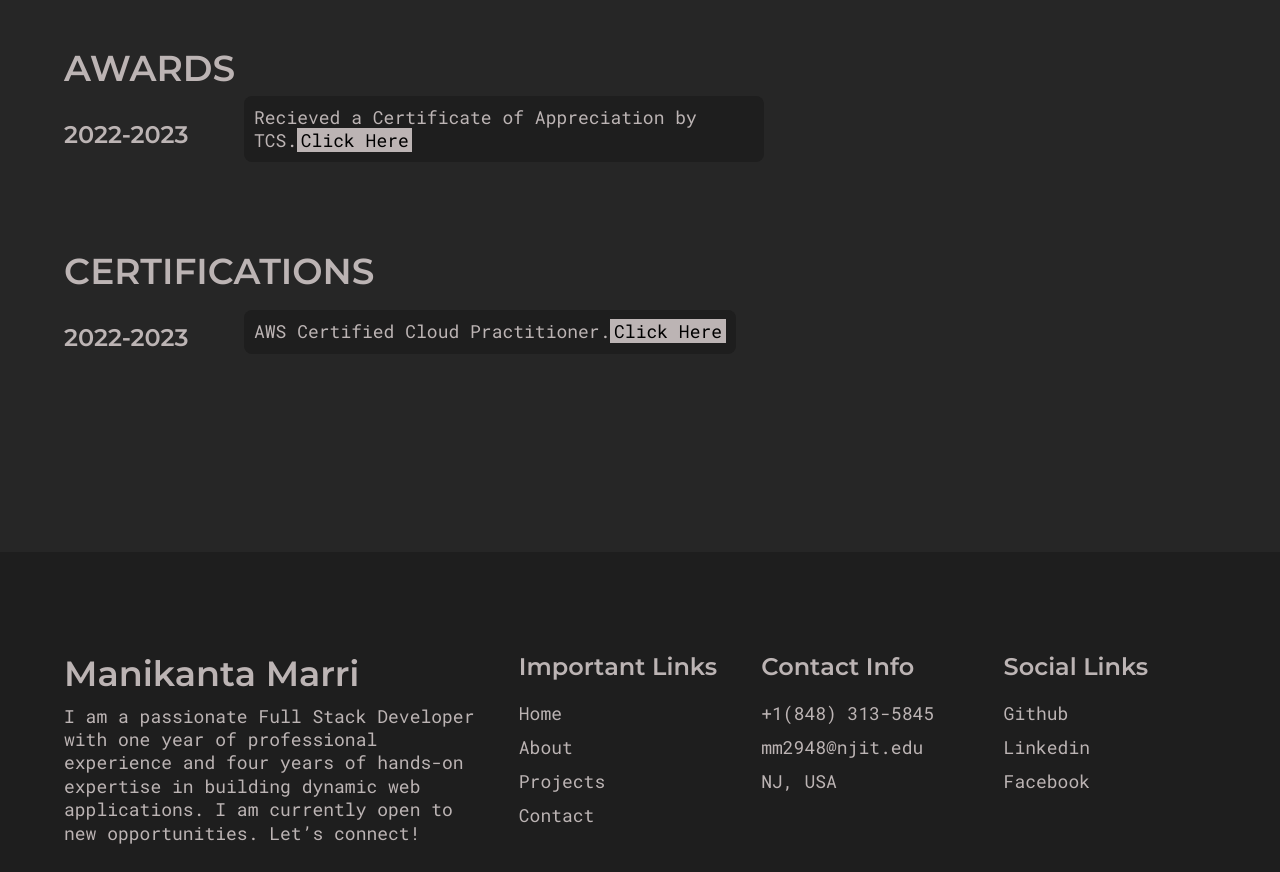
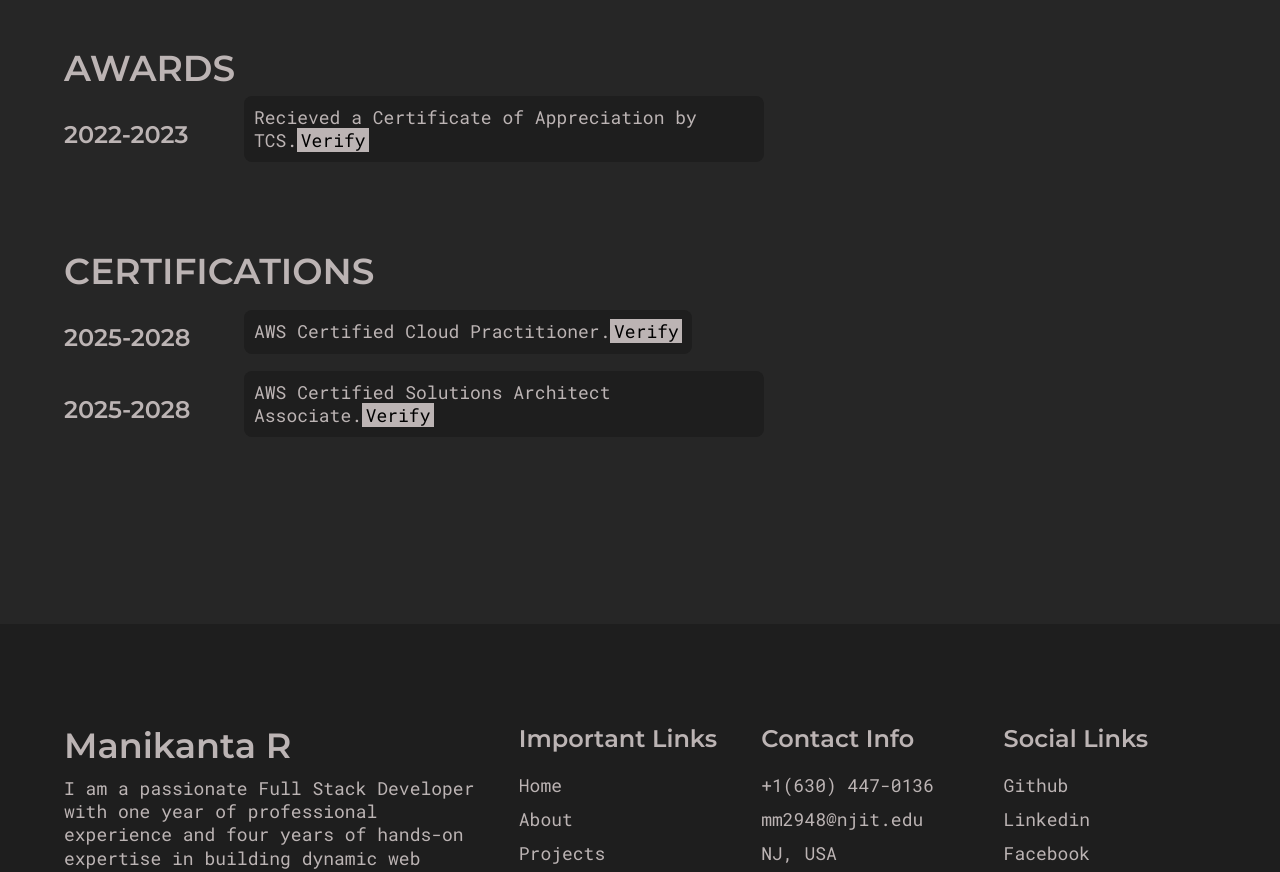
Before and after one commit to mani60/Manikanta-R, a React (Create React App) app: page /about in a window 1280 px wide. Shown: the part 1880-2752 px from the top of the page. Built offline with nearby package versions, Linux system fonts and the light colour scheme.

Commit message:
Update:"Updated resume and other Headers"

```diff
--- /dev/null
+++ b/src/assets/data/links.js
@@ -0,0 +1,2 @@
+export const ResumeLink =
+  'https://drive.google.com/file/d/1wGNPXQ2SsoyxX9fvpH9rbo6Ag_PvFAkI/view?usp=sharing';
--- a/src/components/AboutInfoItem.js
+++ b/src/components/AboutInfoItem.js
@@ -81,7 +81,7 @@ export default function AboutInfoItem({
                   target="_blank"
                   rel="noreferrer"
                 >
-                  Click Here
+                  Verify
                 </a>
               ) : (
                 <></>
--- a/src/components/AboutSection.js
+++ b/src/components/AboutSection.js
@@ -4,6 +4,7 @@ import Button from './Button';
 import PText from './PText';
 import SectionTitle from './SectionTitle';
 import AboutImg from '../assets/images/about-sec-img.jpeg';
+import { ResumeLink } from '../assets/data/links';
 
 const AboutSectionStyles = styled.div`
   padding: 10rem 0;
@@ -88,10 +89,7 @@ export default function AboutSection() {
             unique views through my design.
           </PText>
           <div className="aboutSection__buttons">
-            <Button
-              btnText="Download CV"
-              btnLink="https://drive.google.com/file/d/1ntUHumjExNLwjQ9xHCfHO7K-Lro06kAf/view?usp=sharing"
-            />
+            <Button btnText="Download CV" btnLink={ResumeLink} />
             <Button btnText="Read More" btnLink="/about" outline />
           </div>
         </div>
--- a/src/components/ContactSection.js
+++ b/src/components/ContactSection.js
@@ -45,7 +45,7 @@ export default function ContactSection() {
         <SectionTitle heading="contact" subheading="get in touch" />
         <div className="contactSection__wrapper">
           <div className="left">
-            <ContactInfoItem icon={<MdLocalPhone />} text="+1 (848) 313-5845" />
+            <ContactInfoItem icon={<MdLocalPhone />} text="+1 (630) 447-0136" />
             <ContactInfoItem icon={<MdEmail />} text="mm2948@njit.edu" />
             <ContactInfoItem text="NJ, USA" />
           </div>
--- a/src/components/Footer.js
+++ b/src/components/Footer.js
@@ -2,6 +2,7 @@ import React from 'react';
 import styled from 'styled-components';
 import FooterCol from './FooterCol';
 import PText from './PText';
+import { ResumeLink } from '../assets/data/links';
 
 const FooterStyle = styled.div`
   background-color: var(--deep-dark);
@@ -57,7 +58,7 @@ export default function Footer() {
     <FooterStyle>
       <div className="container">
         <div className="footer__col1">
-          <h1 className="footer__col1__title">Manikanta Marri</h1>
+          <h1 className="footer__col1__title">Manikanta R</h1>
           <PText>
             I am a passionate Full Stack Developer with one year of professional
             experience and four years of hands-on expertise in building dynamic
@@ -97,8 +98,8 @@ export default function Footer() {
             heading="Contact Info"
             links={[
               {
-                title: '+1(848) 313-5845',
-                path: 'tel:+1(848) 313-5845',
+                title: '+1(630) 447-0136',
+                path: 'tel:+1(630) 447-0136',
               },
               {
                 title: 'mm2948@njit.edu',
@@ -135,12 +136,8 @@ export default function Footer() {
         <div className="container">
           <PText>
             © 2024 - Designed By{' '}
-            <a
-              target="_blank"
-              rel="noreferrer"
-              href="https://drive.google.com/file/d/1ntUHumjExNLwjQ9xHCfHO7K-Lro06kAf/view?usp=sharing"
-            >
-              Manikanta Reddy
+            <a target="_blank" rel="noreferrer" href={ResumeLink}>
+              Manikanta R
             </a>{' '}
           </PText>
         </div>
--- a/src/components/HeroSection.js
+++ b/src/components/HeroSection.js
@@ -6,6 +6,7 @@ import Button from './Button';
 import SocialMediaArrow from '../assets/images/social-media-arrow.svg';
 import ScrollDownArrow from '../assets/images/scroll-down-arrow.svg';
 import PText from './PText';
+import { ResumeLink } from '../assets/data/links';
 
 const HeroStyles = styled.div`
   .hero {
@@ -195,11 +196,7 @@ export default function HeroSection() {
                   </a>
                 </li>
                 <li>
-                  <a
-                    href="https://drive.google.com/file/d/1ntUHumjExNLwjQ9xHCfHO7K-Lro06kAf/view?usp=sharing"
-                    target="_blank"
-                    rel="noreferrer"
-                  >
+                  <a href={ResumeLink} target="_blank" rel="noreferrer">
                     <SiReaddotcv />
                   </a>
                 </li>
--- a/src/pages/About.js
+++ b/src/pages/About.js
@@ -4,6 +4,7 @@ import PText from '../components/PText';
 import Button from '../components/Button';
 import AboutImg from '../assets/images/about-page-img.jpeg';
 import AboutInfoItem from '../components/AboutInfoItem';
+import { ResumeLink } from '../assets/data/links';
 
 const AboutPageStyles = styled.div`
   padding: 20rem 0 10rem 0;
@@ -80,7 +81,7 @@ export default function About() {
           <div className="top-section">
             <div className="left">
               <p className="about__subheading">
-                Hi, I am <span>Manikanta Reddy M</span>
+                Hi, I am <span>Manikanta R</span>
               </p>
               <h2 className="about__heading">A Full Stack Developer</h2>
               <div className="about__info">
@@ -106,10 +107,7 @@ export default function About() {
                   in both worlds.
                 </PText>
               </div>
-              <Button
-                btnText="Download CV"
-                btnLink="https://drive.google.com/file/d/1ntUHumjExNLwjQ9xHCfHO7K-Lro06kAf/view?usp=sharing"
-              />
+              <Button btnText="Download CV" btnLink={ResumeLink} />
             </div>
             <div className="right">
               <img src={AboutImg} alt="me" />
@@ -205,9 +203,16 @@ export default function About() {
               <h1 className="about__info__heading">Certifications</h1>
               <AboutInfoItem
                 cap="ed"
-                title="2022-2023"
+                title="2025-2028"
                 items={['AWS Certified Cloud Practitioner.']}
                 certLink="https://www.credly.com/badges/c12bfc15-f98a-49b9-aa82-c07137f0b512/linked_in_profile"
+              />
+              <br />
+              <AboutInfoItem
+                cap="ed"
+                title="2025-2028"
+                items={['AWS Certified Solutions Architect Associate.']}
+                certLink="https://www.credly.com/badges/3618dd38-33cf-4572-9c13-10ab7580c088/public_url"
               />
             </div>
           </div>
```
